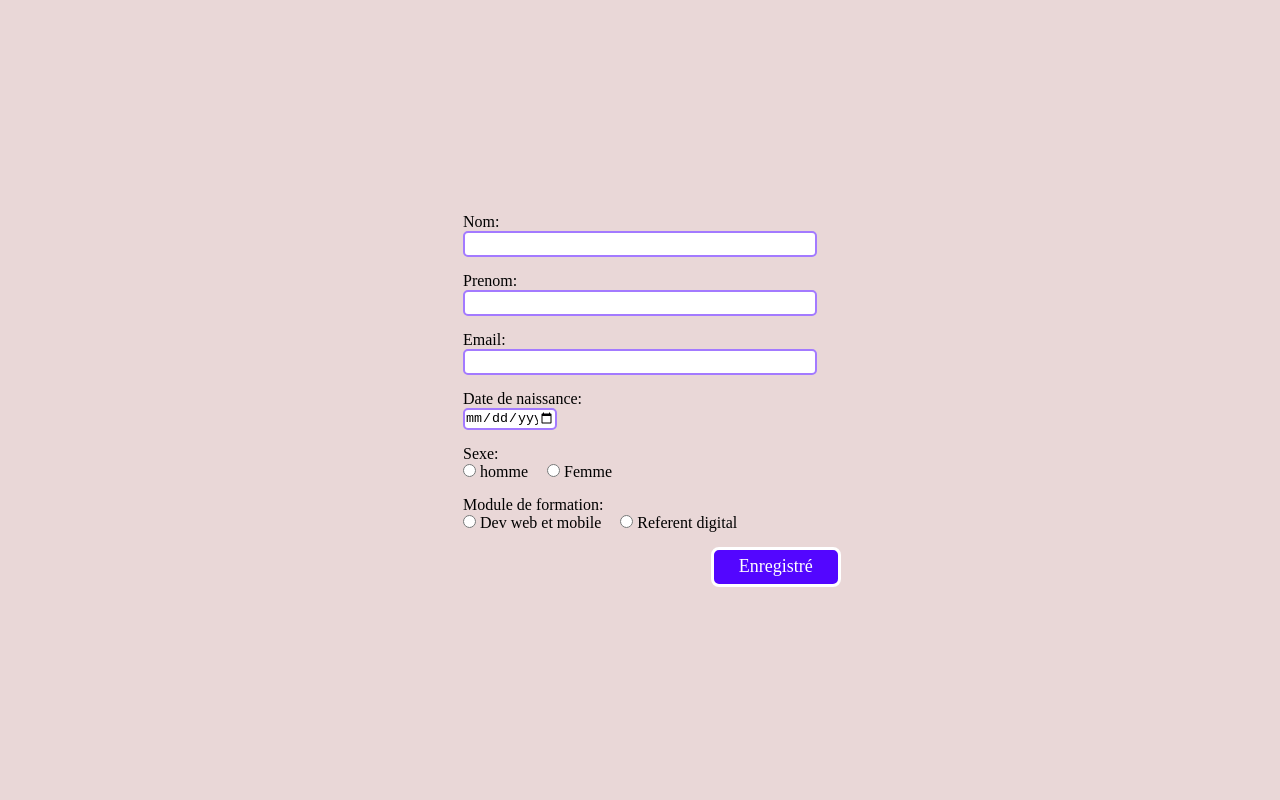
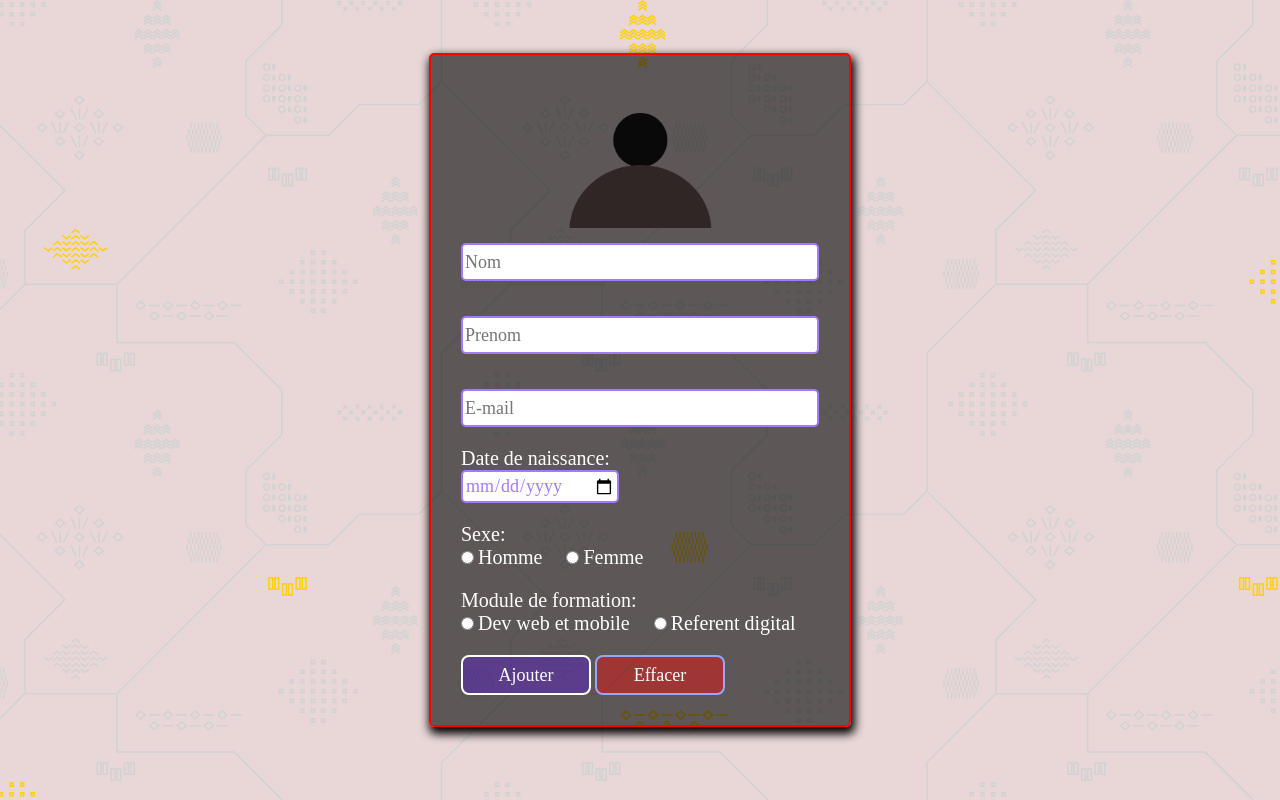
Before and after one commit to Drodyaye/simple-compte, a PHP site: page /forms.php in a window 1280 px wide. Run offline with PHP 8.4, Linux system fonts and the light colour scheme.

Commit message:
mon troisieme commit

```diff
--- a/forms.php
+++ b/forms.php
@@ -18,30 +18,41 @@
 
   ?>
   <div>
+
     <form action="" method="POST">
+      <div class="form">
+        <img src="images/person.png" alt="">
+        <?php
+        if (!empty($_POST["submit"])) {
+          echo ("<div id=alert>
+        <p>Données enregistrées</p>
+      </div>");
+        }
+        ?>
+
         <div>
 
-        <label for="nom" class="blocklab">Nom:</label>
-        <input type="text" class="textinput" name="nom" required>
+          <!--<label for="nom" class="blocklab">Nom:</label>-->
+          <input type="text" class="textinput" name="nom" placeholder="Nom" required>
         </div>
         <div>
-        <label for="" class="blocklab">Prenom:</label>
-        <input type="text" class="textinput" name="prenom" required>
+          <!--<label for="" class="blocklab">Prenom:</label>-->
+          <input type="text" class="textinput" name="prenom" placeholder="Prenom" required>
         </div>
         <div>
-        <label for="" class="blocklab">Email:</label>
-        <input type="text" class="textinput" name="mail" required>
+          <!--<label for="" class="blocklab">E-mail:</label>-->
+          <input type="email" class="textinput" name="mail" placeholder="E-mail" required>
         </div>
         <div>
           <label for="date" class="blocklab">Date de naissance:</label>
-        <input type="date" placeholder="" id="date" name="naissance" required>
+          <input type="date" value="" id="date" name="naissance" required>
         </div>
         <div>
           <label for="">Sexe:</label>
           <div>
 
             <input type="radio" name="sexe" class="radioinput" value="Homme" required>
-          <label for="">homme</label>
+            <label for="">Homme</label>
 
             <input type="radio" name="sexe" class="radioinput" value="Femme" required>
             <label for="">Femme</label>
@@ -57,7 +68,9 @@
 
           </div>
         </div>
-      <button type="submit" name="submit" value="submit">Enregistré</button>
+        <button type="submit" name="submit" value="submit">Ajouter</button>
+        <button type="reset" id="reset">Effacer</button>
+      </div>
     </form>
   </div>
   <script src="script/forms.js"></script>
--- a/styles/form.css
+++ b/styles/form.css
@@ -1,69 +1,146 @@
-*{
+* {
      margin: 0%;
      padding: 0%;
 }
-body{
+body {
      background-color: #e9d7d7;
+     background-image: url(../images/background-simplon.svg);
+     background-size: cover;
 }
-.blocklab{
+.blocklab {
      display: block;
 }
-.textinput{
+.textinput {
      width: 350px;
-    border: 2px solid #a37aff ;
+     border: 2px solid #a37aff;
      border-radius: 5px;
-    height: 22px;
-
+     height: 30px;
+     margin-top: 15px;
+     font-size: 18px;
+     font-family: "Bahnschrift";
+     color: #a37aff;
+     padding: 2px;
 }
-.textinput:hover{
-    width: 350px;
-    border: 2px solid #a37aff ;
-    border-radius: 5px;
-    height: 22px;
-
+.textinput:hover {
 }
 
-.textinput:active{
+.textinput:active {
      width: 350px;
-    border: 2px solid #a37aff ;
+     border: 2px solid #a37aff;
      border-radius: 5px;
-    height: 22px;
-
+     height: 30px;
 }
-#main{
+#main {
      display: flex;
      justify-content: center;
      align-items: center;
 }
 
-input{
+input {
      margin: 0px;
 }
-label{
-    margin: 0px 15px 0px 0px;
+label {
+     margin: 0px 20px 0px 0px;
      font-family: "Bahnschrift";
-
+     font-size: 20px;
+     color: white;
 }
-form div{
-    margin-bottom: 15px;
+form div {
+     margin-bottom: 20px;
 }
-#date{
-    border: 2px solid #a37aff ;
+#date {
+     border: 2px solid #a37aff;
      border-radius: 5px;
-    width: 90px;
+     width: 150px;
+     height: 25px;
+     font-size: 18px;
+     font-family: "Bahnschrift";
+     color: #a37aff;
+     padding: 2px;
 }
-.radioinput{
-    border: 2px solid #a37aff ;
+.radioinput {
+     border: 2px solid #a37aff;
      padding: 10px;
 }
-button{
+button {
+     cursor: pointer;
+     display: inline-block;
      width: 130px;
      height: 40px;
-    background-color: #5306ff;
-    border: 3px solid white;
+     background-color: #5506ff4f;
+     border: 2px solid white;
      border-radius: 8px;
      color: white;
      font-size: 18px;
      font-family: "Bahnschrift";
-    margin-left: 70%;
+     margin: auto;
 }
+#reset {
+     display: inline-block;
+     width: 130px;
+     height: 40px;
+     background-color: #ff060669;
+     border: 2px solid rgb(145, 169, 248);
+     border-radius: 8px;
+     color: white;
+     font-size: 18px;
+     font-family: "Bahnschrift";
+     margin: auto;
+}
+
+.form {
+     box-shadow: 2px 5px 10px 2px black;
+     animation: entrance;
+     animation-duration: 1s;
+     border-width: 2px;
+     border-color: rgb(255, 0, 0);
+     border-style: solid;
+     border-radius: 5px;
+     padding: 30px;
+     background-color: rgba(0, 0, 0, 0.596);
+     position: relative;
+}
+
+@keyframes entrance {
+     from {
+          transform: translateX(-60px);
+          opacity: 0;
+     }
+
+     to {
+          transform: translateX(0);
+          opacity: 1;
+     }
+}
+
+#alert {
+     position: absolute;
+     top: -5%;
+     left: 15%;
+     background-color: white;
+     border: 2px solid black;
+     font-size: 30px;
+     padding: 5px;
+     border-radius: 10px;
+     animation: alert;
+     animation-duration: 5s;
+     opacity: 0;
+}
+
+@keyframes alert {
+     0% {
+          opacity: 0;
+     }
+     50% {
+          opacity: 1;
+     }
+     100% {
+          opacity: 0;
+     }
+}
+
+.form img {
+     width: 40%;
+     display: block;
+     margin: auto;
+}
```
Also changed, not shown: app.js (+22 -11 lines), index.php (+4 -4 lines), listes.php (+5 -7 lines), pages/home.css (+28 -0 lines), style.css (+22 -0 lines), styles/liste.css (+29 -6 lines), images/background-simplon.svg (added), images/person.png (added), script/forms.js (line endings or trailing spaces). Lines whose indentation alone changed are shown as unchanged.
